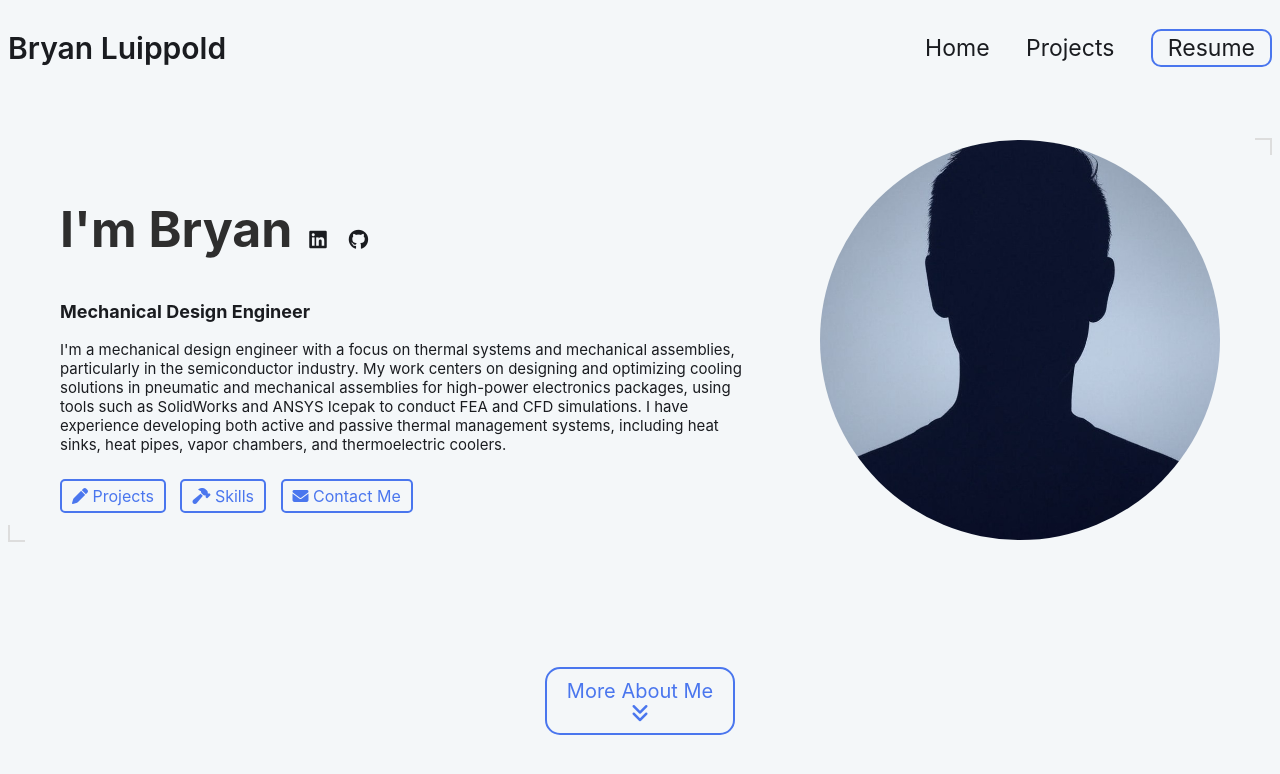
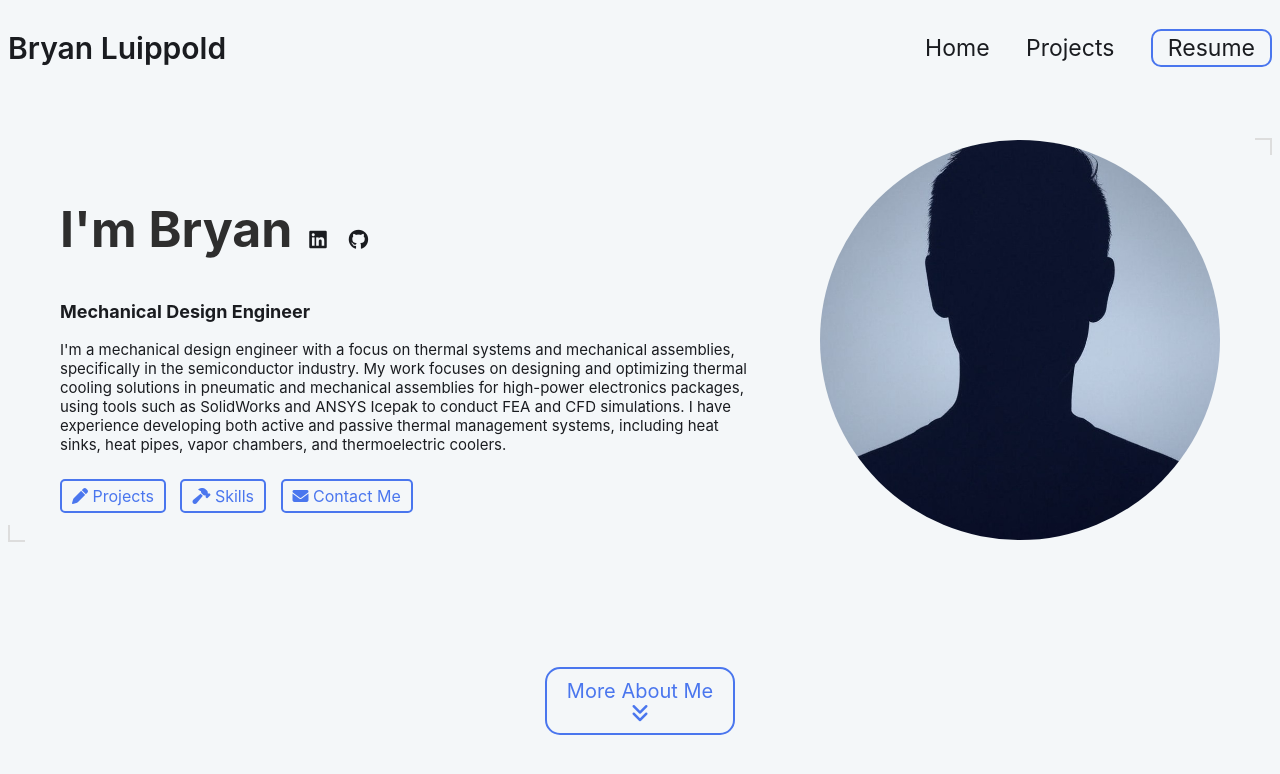
Before and after one commit to bluippold/bluippold.github.io, a Jekyll site: the page built from index.html, in a window 1280 px wide and 900 px high. Shown: the top 774 px of the window. Built offline with Jekyll 4.4.1, drawn with Linux system fonts in a browser that asks for light colours.

Commit message:
Update _config.yml

```diff
--- a/_config.yml
+++ b/_config.yml
@@ -15,7 +15,7 @@ title: Bryan Luippold's Portfolio # This is what shows up in the tab of the brow
 name: Bryan Luippold
 headline: Mechanical Design Engineer
 description: >- # dont remove this line. this will ignore all new lines until the next section
-  I'm a mechanical design engineer with a focus on thermal systems and mechanical assemblies, particularly in the semiconductor industry. My work centers on designing and optimizing cooling solutions in pneumatic and mechanical assemblies for high-power electronics packages, using tools such as SolidWorks and ANSYS Icepak to conduct FEA and CFD simulations. I have experience developing both active and passive thermal management systems, including heat sinks, heat pipes, vapor chambers, and thermoelectric coolers.
+  I'm a mechanical design engineer with a focus on thermal systems and mechanical assemblies, specifically in the semiconductor industry. My work focuses on designing and optimizing thermal cooling solutions in pneumatic and mechanical assemblies for high-power electronics packages, using tools such as SolidWorks and ANSYS Icepak to conduct FEA and CFD simulations. I have experience developing both active and passive thermal management systems, including heat sinks, heat pipes, vapor chambers, and thermoelectric coolers.
 
 # Place your profile image in /assets/images/profile-image/folder and edit the file name
 profile_image: ./assets/images/profile-image/avatar.jpeg
```
